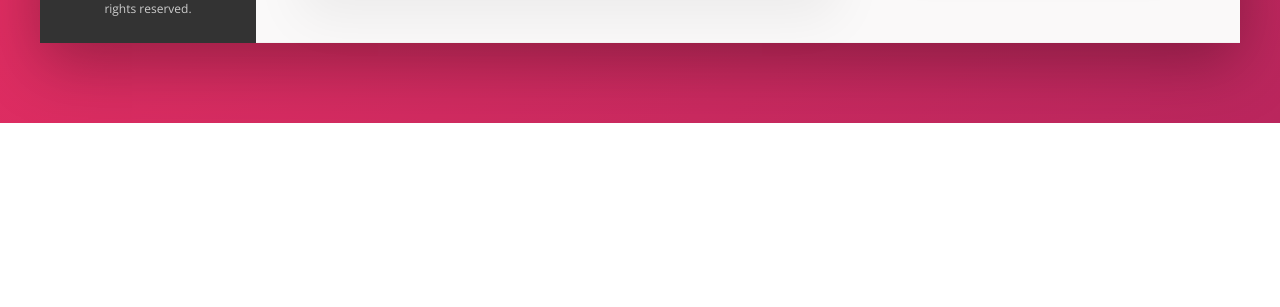
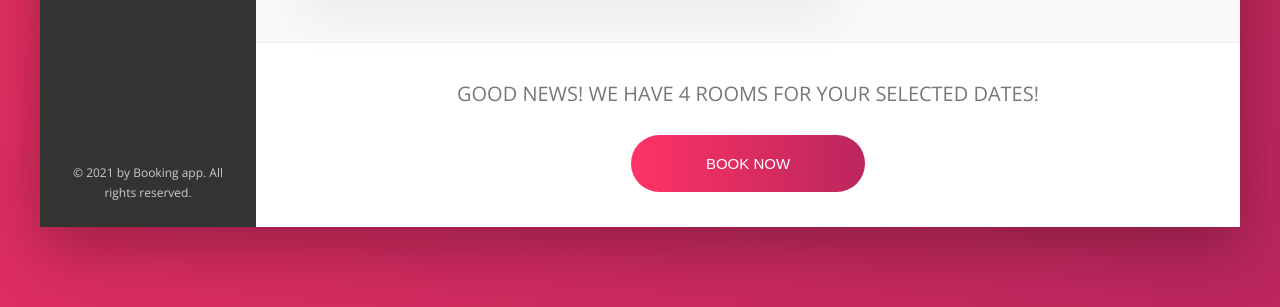
Before and after one commit to Branley22/booking_app, a website: page index.html in a window 1280 px wide. Shown: the part 1156-1463 px from the top of the page. Before the commit the page ends 1279 px from the top, so only its background shows below. Drawn offline with nearby package versions, Linux system fonts and the light colour scheme.

Commit message:
cta styling

```diff
--- a/index.html
+++ b/index.html
@@ -187,6 +187,15 @@
                             <button class="btn-inline">Show all <span>&rarr;</span></button>
                         </div>
                     </div>
+                    <div class="cta">
+                        <h2 class="cta__book-now">
+                            Good news! We have 4 rooms for your selected dates!
+                        </h2>
+                        <button class="btn">
+                            <span class="btn__visible">Book now</span>
+                            <span class="btn__invisible">Only 4 rooms left</span>
+                        </button>
+                    </div>
                 </main>
             </div>
         </div>
--- a/sass/_components.scss
+++ b/sass/_components.scss
@@ -410,3 +410,64 @@
     z-index: 1;
   }
 }
+
+.cta {
+  padding: 3.5rem 0;
+  text-align: center;
+
+  &__book-now {
+    font-size: 2rem;
+    font-weight: 300;
+    text-transform: uppercase;
+    margin-bottom: 2.5rem;
+  }
+}
+
+.btn {
+  font-size: 1.5rem;
+  font-weight: 300;
+  text-transform: uppercase;
+  border-radius: 100px;
+  border: none;
+  background-image: linear-gradient(to right, var(--color-primary-light), var(--color-primary-dark));
+  color: #fff;
+  position: relative;
+  overflow: hidden;
+  cursor: pointer;
+
+  &__visible {
+    display: inline-block;
+    height: 100%;
+    width: 100%;
+    transition: all .2s;
+    padding: 2rem 7.5rem;
+  }
+
+  &__invisible {
+    display: inline-block;
+    position: absolute;
+    padding: 2rem 0;
+    height: 100%;
+    width: 100%;
+    left: 0;
+    top: -100%;
+    transition: all .2s;
+  }
+
+  &:hover {
+    background-image: linear-gradient(to left, var(--color-primary-light), var(--color-primary-dark));
+  }
+
+  &:hover &__visible {
+    transform: translateY(100%);
+  }
+
+  &:hover &__invisible {
+    top: 0;
+  }
+
+  &:focus {
+    outline: none;
+    animation: pulsate 1s infinite;
+  }
+}
```
Also changed, not shown: css/style.css, img/user-2.jpg, 2 other files.
